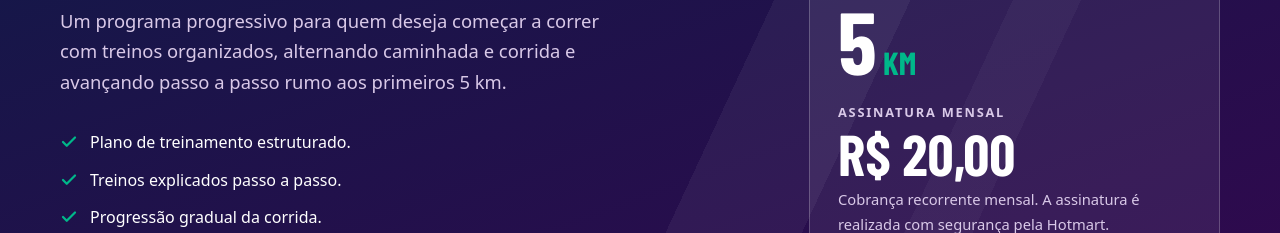
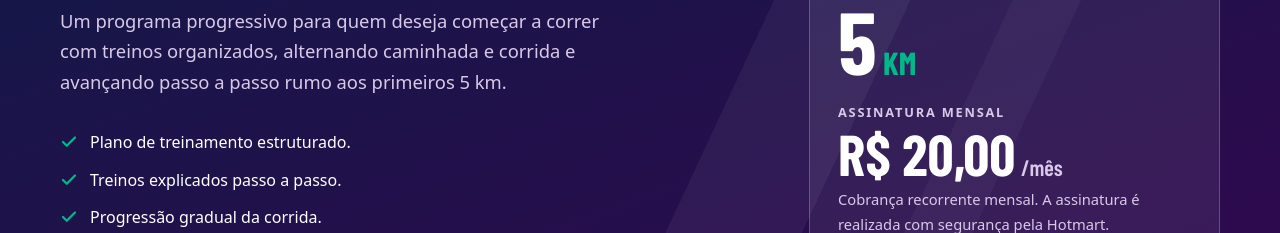
Before and after one commit to matheusasdsgit/jv-personal-trainer, a React (Vite) app: page / in a window 1280 px wide. Shown: the part 4460-4693 px from the top of the page. Built offline with nearby package versions, Linux system fonts and the light colour scheme; a web font is replaced by a local one.

Commit message:
Update RunningCourseSection.tsx

```diff
--- a/src/components/RunningCourseSection.tsx
+++ b/src/components/RunningCourseSection.tsx
@@ -49,7 +49,19 @@ export function RunningCourseSection() {
         <aside className="course__buy" aria-label="Compra do curso">
           <p className="course__km" aria-hidden="true">5<span>KM</span></p>
           <p className="course__price-label">Assinatura Mensal</p>
-          <p className="course__price">{formatBRL(course.price)}</p>
+          <p className="course__price">
+            {formatBRL(course.price)}
+            <span
+              style={{
+                marginLeft: '0.35rem',
+                fontSize: '1.4rem',
+                fontWeight: 600,
+                color: 'var(--on-dark-soft)',
+              }}
+            >
+              /mês
+            </span>
+          </p>
           <p className="course__price-note">Cobrança recorrente mensal. A assinatura é realizada com segurança pela Hotmart.</p>
           <a
             className="btn btn--accent btn--block"
```
